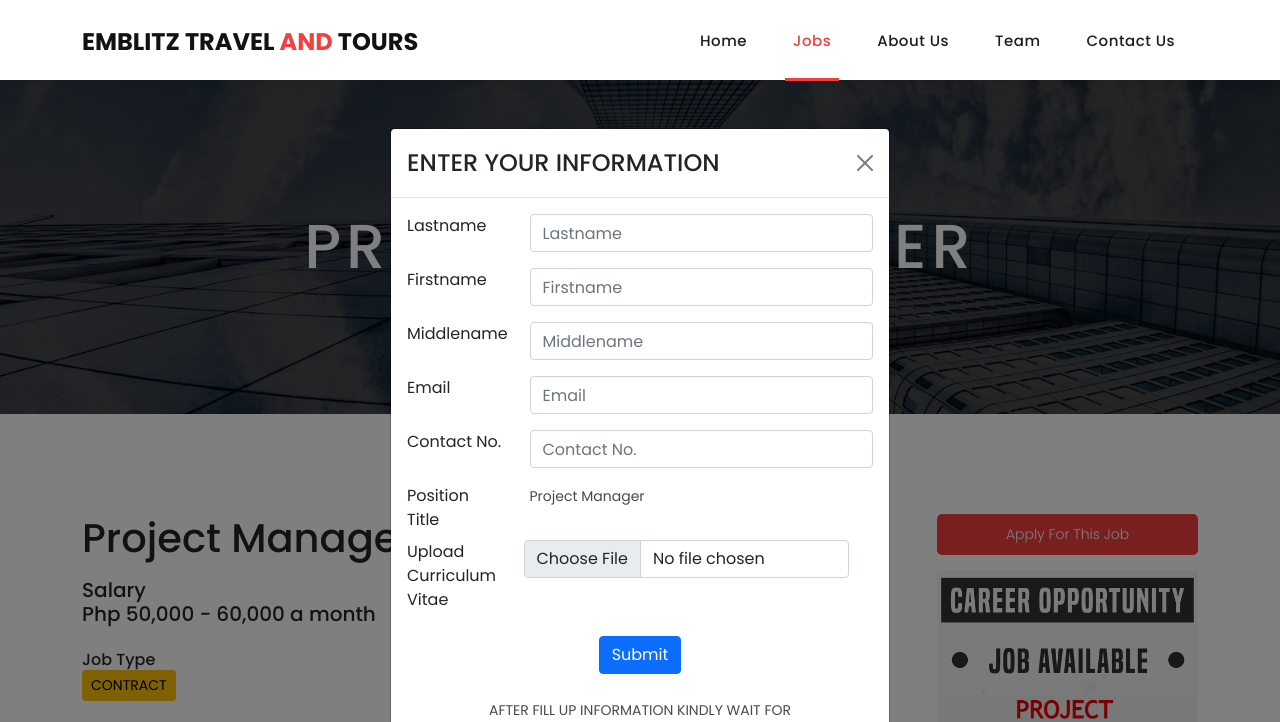
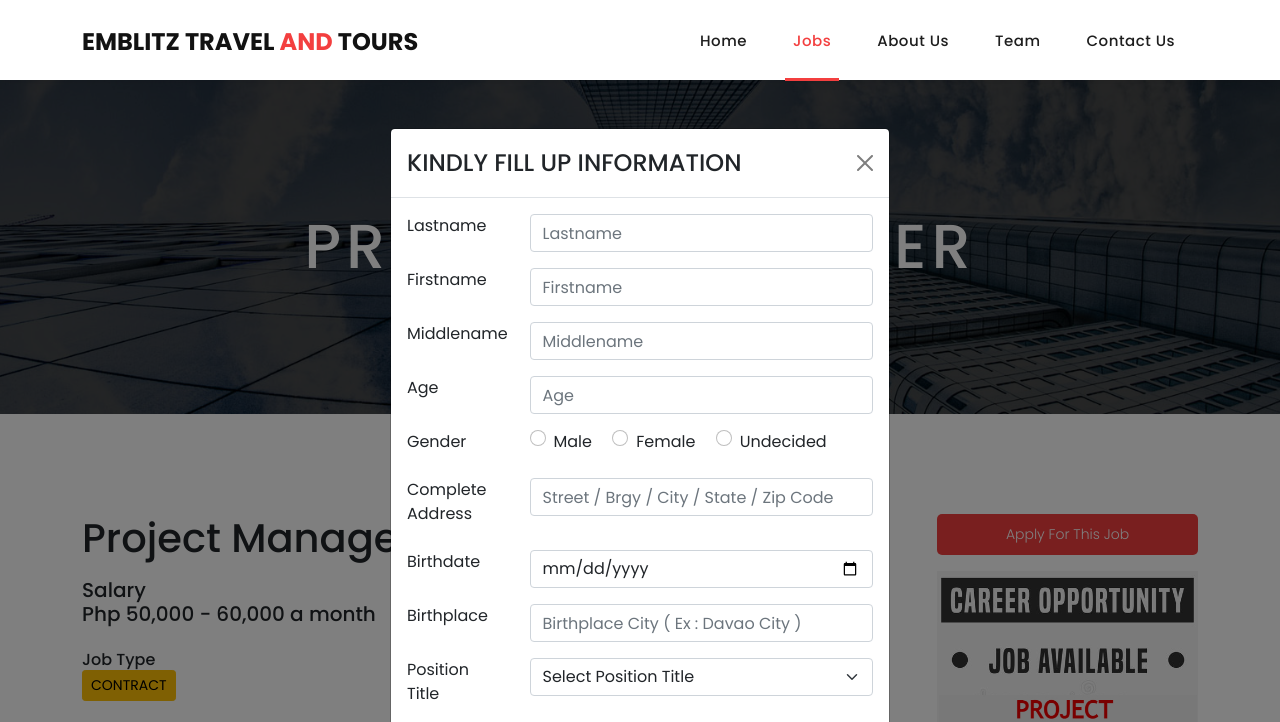
Before and after one commit to Emerson08System/JobPosting, a plain HTML site: page Jobs/ProjectManager.html in a window 1280 px wide. Both pictures are taken after a click on the button "Apply For This Job". Shown: the top 722 px of the page. Drawn offline with Linux system fonts and the light colour scheme.

Commit message:
Update ProjectManager.html

```diff
--- a/Jobs/ProjectManager.html
+++ b/Jobs/ProjectManager.html
@@ -165,7 +165,7 @@
           <div class="contact-form">
           <div class="form-group">
                 <!-- Modal Button -->
-              <button type="submit" data-toggle="modal" data-target="#adduser" class="filled-button btn-block">Apply for this job</button>
+              <button type="submit" data-toggle="modal" data-target="#fillup" class="filled-button btn-block">Apply for this job</button>
           </div>
           </div>
 
@@ -250,24 +250,25 @@
           </div>
         </footer>
 
-        <div class="modal fade" id="adduser" aria-labelledby="exampleModalLabel" aria-hidden="true">
+ <!-- Modal -->
+        <div class="modal fade" id="fillup" aria-labelledby="fillup" aria-hidden="true">
             <div class="modal-dialog">
              <div class="modal-content">
              <div class="modal-header">
-             <h4 class="modal-title">ENTER YOUR INFORMATION</h4>
+             <h4 class="modal-title">KINDLY FILL UP INFORMATION</h4>
              <button type="button" class="btn-close" data-dismiss="modal" aria-label="Close"></button>
                   </div>
                     <!-- Modal body -->
              <div class="modal-body">
-            <form id="" action="">
+             <form action="">
 
               <div class="mb-3 row">
                   <label for="Lastname" class="col-md-3 form-label">Lastname</label>
                 <div class="col-md-9">
                   <input type="text"
                        class="form-control"
-                         id="Lastname"
-                         name="Lastname"
+                       id="lastname"
+                       name="lastname"
                        placeholder="Lastname"
                        required="required">
                 </div>
@@ -278,8 +279,8 @@
                 <div class="col-md-9">
                   <input type="text"
                        class="form-control"
-                         id="Firstname"
-                         name="Firstname"
+                       id="firstname"
+                       name="firstname"
                        placeholder="Firstname"
                        required="required">
                 </div>
@@ -290,10 +291,124 @@
                 <div class="col-md-9">
                   <input type="text"
                        class="form-control"
-                         id="Middlename"
-                         name="Middlename"
+                       id="middlename"
+                       name="middlename"
                        placeholder="Middlename"
                        required="required">
+                </div>
+              </div>
+
+              <div class="mb-3 row">
+                  <label for="Age" class="col-md-3 form-label">Age</label>
+                <div class="col-md-9">
+                  <input type="number"
+                       class="form-control"
+                       id="age"
+                       name="age"
+                       placeholder="Age"
+                       required="required">
+                    </div>
+              </div>
+
+              <div class="mb-3 row">
+                <label for="Gender" class="col-md-3 form-label">Gender</label>
+              <div class="col-md-9">
+                  <div class="form-check form-check-inline">
+                <input class="form-check-input"
+                     type="radio"
+                     name="gender"
+                     id="gender"
+                     value="gender"
+                     required="required">
+                <label class="form-check-label" for="gender">Male</label>
+            </div>
+
+            <div class="form-check form-check-inline">
+                <input class="form-check-input"
+                    type="radio"
+                    name="gender"
+                    id="gender"
+                    value="gender"
+                    required="required">
+                <label class="form-check-label" for="gender">Female</label>
+            </div>
+
+            <div class="form-check form-check-inline">
+                <input class="form-check-input"
+                    type="radio"
+                    name="gender"
+                    id="gender"
+                    value="gender"
+                    required="required">
+                <label class="form-check-label" for="gender">Undecided</label>
+          </div>
+          </div>
+          </div>
+
+        <div class="mb-3 row">
+                  <label for="Address" class="col-md-3">Complete Address</label>
+                  <div class="col-md-9">
+              <input type="text"
+                   class="form-control"
+                   id="address"
+                   name="address"
+                   placeholder="Street / Brgy / City / State / Zip Code"
+                   required="required">
+                </div>
+                </div>
+
+
+                 <div class="mb-3 row">
+                  <label for="Birthdate" class="col-md-3">Birthdate</label>
+                  <div class="col-md-9">
+              <input type="date"
+                   class="form-control"
+                   id="birthdate"
+                   name="birthdate"
+                   placeholder="Birthdate"
+                   required="required">
+                      </div>
+                </div>
+
+                <div class="mb-3 row">
+                  <label for="Birthplace" class="col-md-3">Birthplace</label>
+                  <div class="col-md-9">
+              <input type="text"
+                   class="form-control"
+                   id="birthplace"
+                   name="birthplace"
+                   placeholder="Birthplace City ( Ex : Davao City )"
+                   required="required">
+                      </div>
+                </div>
+
+                <div class="mb-3 row">
+                <label for="PositionTitle" class="col-md-3">Position Title</label>
+                <div class="col-md-9">
+                      <select class="form-select"
+                            id="PositionTitle"
+                            name="positiontitle"
+                            aria-label="Floating label select example"
+                            required>
+
+                        <option selected disabled value="">Select Position Title</option>
+                        <option value="CustomerServiceAgent">Customer Service Agent</option>
+                        <option value="CustomerServiceManager">Customer Service Manager</option>
+                        <option value="TourVisaProcessingStaff">Tour Visa Processing Staff</option>
+                        <option value="ProjectManager">Project Manager</option>
+                        <option value="SaleandMarketing">Sale and Marketing</option>
+                        <option value="DocumentationManager">Documentation Manager</option>
+                        <option value="DocumentationOfficer">Documentation Officer</option>
+                        <option value="General Manager">General Manager</option>
+                        <option value="ReservationOfficer">Reservation Officer</option>
+                        <option value="TravelConsultant">Travel Consultant</option>
+                        <option value="AdministrativeStaff">Administrative Staff</option>
+                        <option value="LiaisonStaff">Liaison Staff</option>
+                        <option value="SalesManager">Sales Manager</option>
+                        <option value="DatabaseAdministrator">Database Administrator</option>
+                        <option value="ITTechnicalOfficer">IT Technical Officer</option>
+                        <option value="ITSecurityOfficer">ITSecurity Officer</option>
+                      </select>
                  </div>
                  </div>
 
@@ -302,8 +417,8 @@
                   <div class="col-md-9">
                     <input type="email"
                          class="form-control"
-                           id="Email"
-                           name="Email"
+                         id="email"
+                         name="email"
                          placeholder="Email"
                          required="required">
                 </div>
@@ -312,28 +427,22 @@
               <div class="mb-3 row">
                   <label for="ContactNo" class="col-md-3 form-label">Contact No.</label>
                 <div class="col-md-9">
-                    <input type="text"
+                    <input type="number"
                          class="form-control"
                          id="ContactNo"
-                           name="ContactNo"
+                         name="contactno"
                          placeholder="Contact No."
                          required="required">
                 </div>
               </div>
 
               <div class="mb-3 row">
-                  <label for="PositionTitle" class="col-md-3 form-label">Position Title</label>
-              <div class="col-md-9">
-                      <p><b>Project Manager</b></p>
-              </div>
-
-              <div class="mb-3 row">
-                  <label for="UploadCV" class="col-md-3 form-label">Upload Curriculum Vitae</label>
+                  <label for="CV" class="col-md-3 form-label">Upload Curriculum Vitae</label>
                   <div class="col-md-9">
                     <input type="file"
                          class="form-control"
-                           id="UploadCV"
-                           name="UploadCV"
+                         id="cv"
+                         name="cv"
                          placeholder="Upload your CV File"
                          required="required">
                 </div>
@@ -345,16 +454,15 @@
 
                  <div class="text-center"><br>
                     <p><b>AFTER FILL UP INFORMATION KINDLY WAIT FOR<br>
-                          MESSAGE FOR SCHEDULE OF YOUR INTERVIEW<br><br>
+                          TEXT MESSAGE OR EMAIL FOR SCHEDULE OF YOUR <br>
+                          INTERVIEW<br><br>
                           THANK YOU !!</b></p>
                 </div>
           </form>
           </div>
-
                     <div class="modal-footer">
                         <button type="button" class="btn btn-secondary" data-dismiss="modal">Close</button>
           </div>
-
           </div>
           </div>
           </div>
```
Lines whose indentation alone changed are shown as unchanged.
